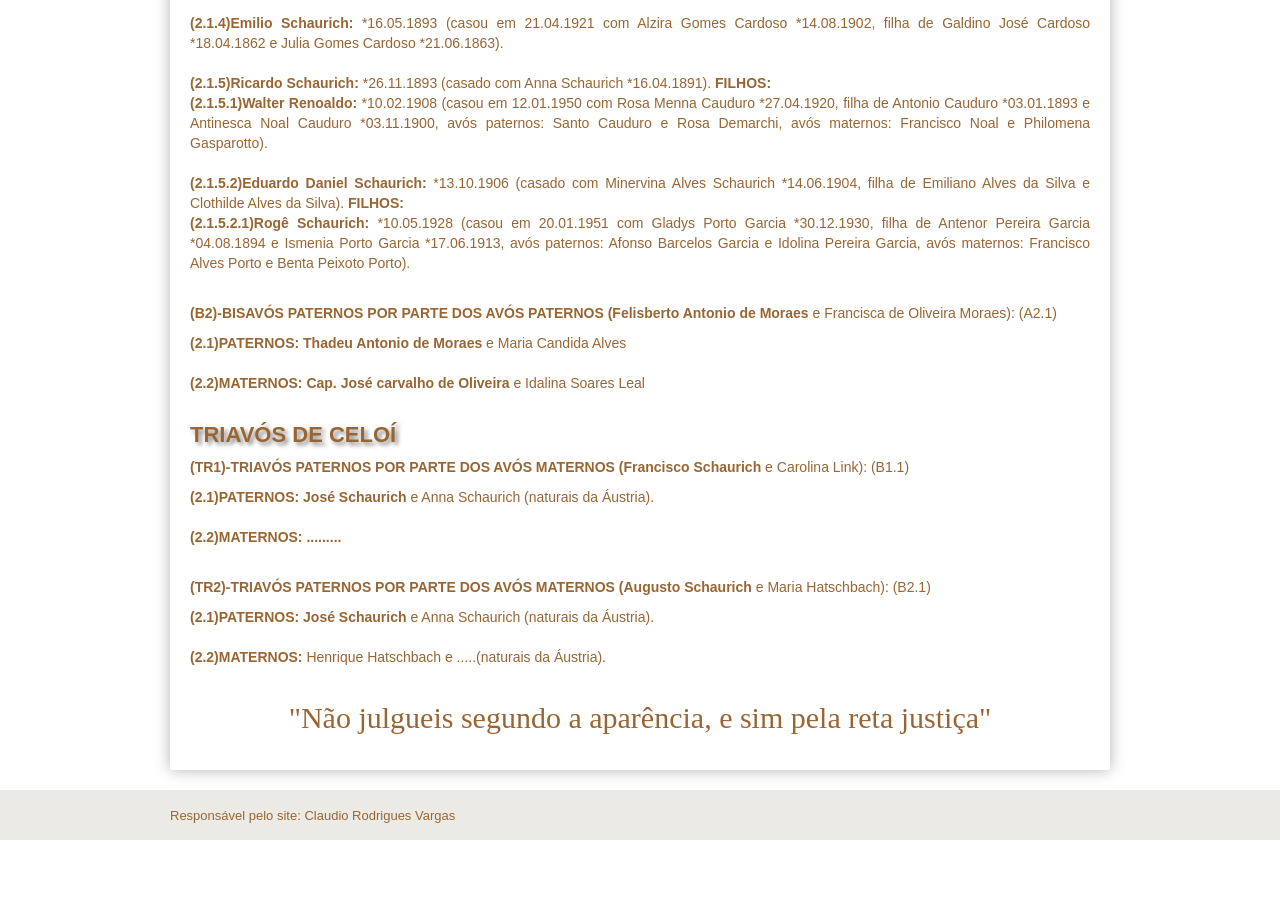
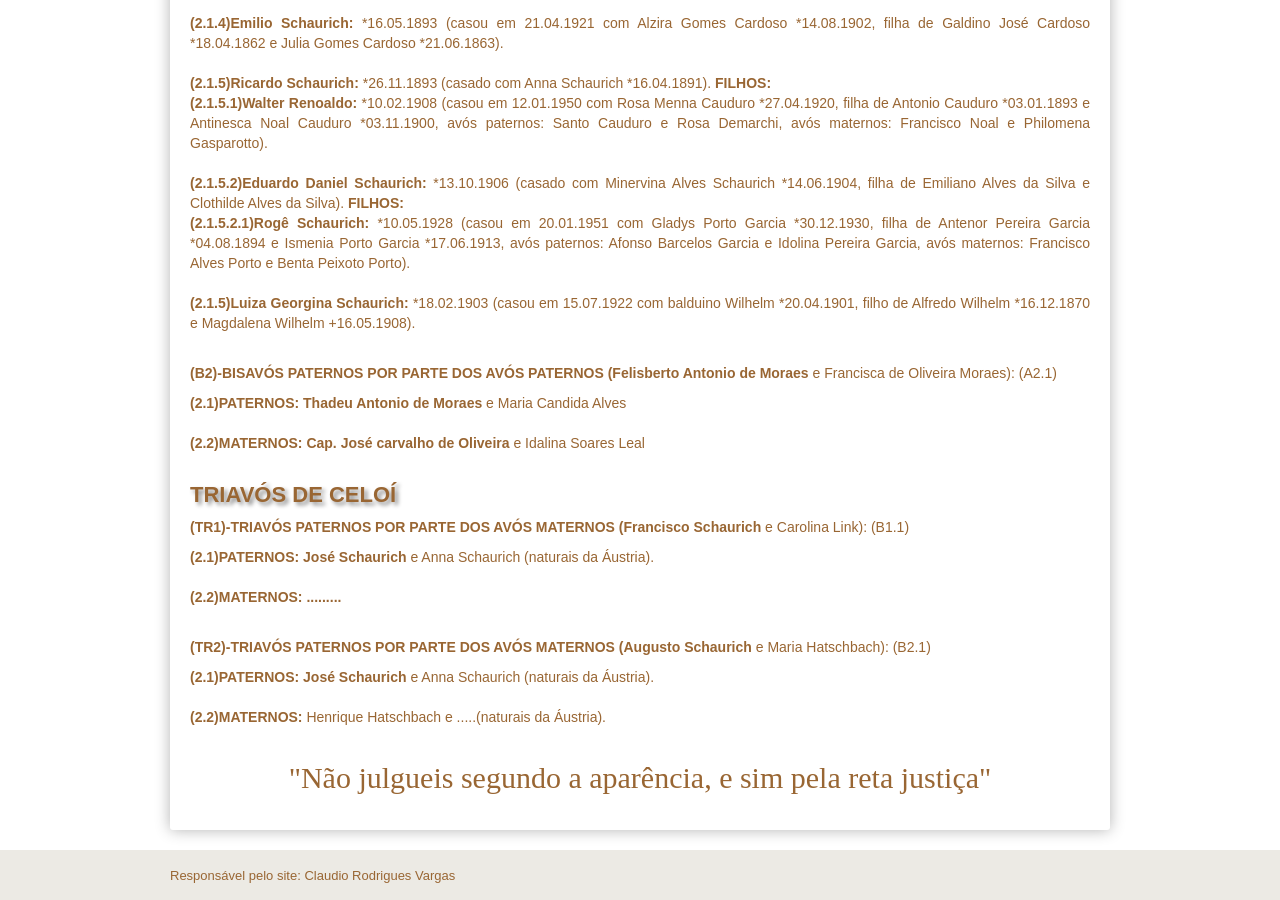
Before and after one commit to claudiovargas1955/claudiovargas1955.github.io, a Jekyll site: the page built from _pages/familia-schaurich.html, in a window 1280 px wide and 900 px high, scrolled down 1564 px. Built offline with Jekyll 4.4.1, drawn with Linux system fonts in a browser that asks for light colours; some web fonts are replaced; before the commit the page ends 2404 px from its top, so only the background shows below that.

Commit message:
Update familia-schaurich.html

```diff
--- a/_pages/familia-schaurich.html
+++ b/_pages/familia-schaurich.html
@@ -236,6 +236,9 @@ Ortiz  avós maternos: José da Silva Moura e Francisca Vargas de Moura RC-83).
                Pereira Garcia *04.08.1894 e Ismenia Porto Garcia *17.06.1913, avós paternos: Afonso Barcelos Garcia e Idolina Pereira
                Garcia, avós maternos: Francisco Alves Porto e Benta Peixoto Porto). <br><br>
 
+            <b>(2.1.5)Luiza Georgina Schaurich: </b>*18.02.1903 (casou em 15.07.1922 com balduino Wilhelm *20.04.1901, filho de Alfredo
+            Wilhelm *16.12.1870 e Magdalena Wilhelm +16.05.1908). <br><br>
+
 
 <p><b>(B2)-BISAVÓS PATERNOS POR PARTE DOS AVÓS PATERNOS (Felisberto Antonio de Moraes </b>e Francisca de Oliveira Moraes): (A2.1)
 <p><b>(2.1)PATERNOS: Thadeu Antonio de Moraes </b>e Maria Candida Alves <br><br>
```
